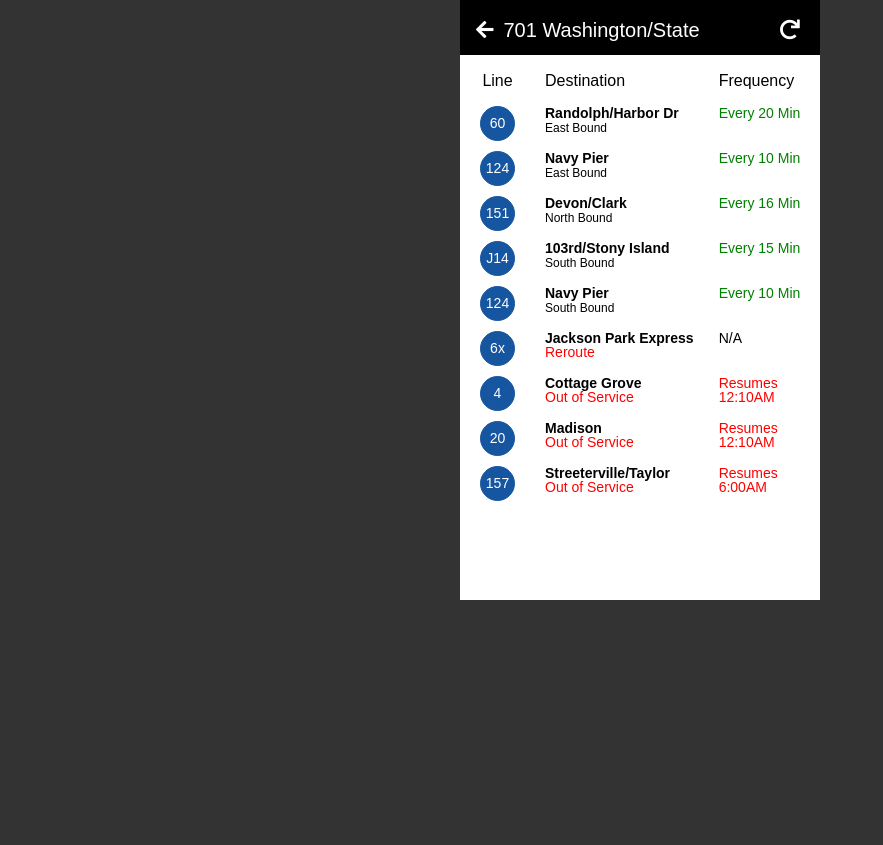
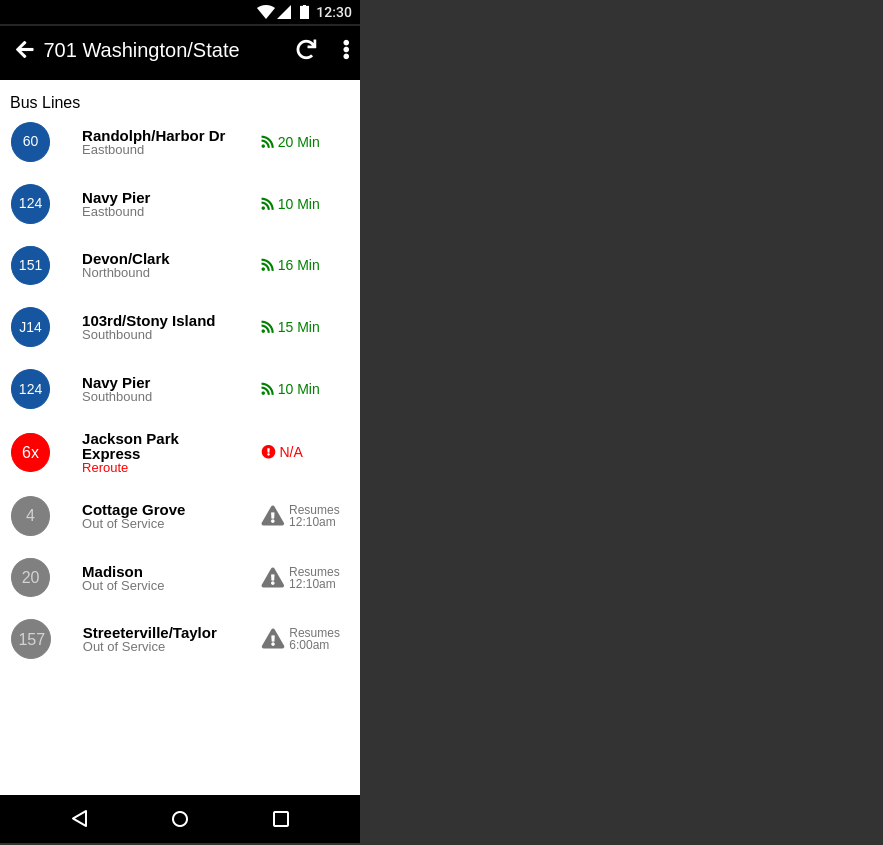
Before and after one commit to christinec589/challenge, a plain HTML site: page index.html in a window 1280 px wide. Shown: the whole page, without its empty margins (0-883 px from the left). Before the commit the page ends 800 px from the top, so only its background shows below. Drawn offline with Linux system fonts and the light colour scheme.

Commit message:
revised challenge

```diff
--- a/css/style.css
+++ b/css/style.css
@@ -5,18 +5,13 @@ body {
   margin: 0 auto;
 }
 
-.container {
-  margin: 0 auto;
+.buslist {
   width: 360px;
   height: 700px;
+  background-color: white;
+  padding-top: 95px;
 }
 
-
-.route-data {
-  background-color: white;
-  width: 360px;
-  height: 600px;
-}
 
 h1 {
   font-size: 20px;
@@ -25,72 +20,134 @@ h1 {
   font-display: roboto;
 }
 
+h2 {
+  font-size: 16px;
+  color: black;
+  margin-left: 10px;
+}
+
 h3 {
   font-size: 14px;
   font-weight: normal;
 }
 
+.statusbar{
+  width: 360px;
+  margin-bottom: 12px;
+}
+
+.statusbar img{
+  width: 100%;
+}
+
+.footerimage {
+  width: 360px;
+}
+
+.footerimage img{
+  width: 100%;
+}
+
 nav {
-  padding: 20px 0 15px 0px;
+  padding: 0px 0 20px 0px;
   position: fixed;
   background-color: black;
   width: 360px;
 }
 
-span.circle {
+li.number {
   border-radius: 50%;
   width: 25px;
   height: 25px;
   line-height: 25px;
   border: 1px solid #16559F;
   background-color: #16559F;
-  padding: .25rem;
+  padding: .4rem;
   color: white;
-  display:inline-block
+  text-align: center;
+  font-size: 14px;
 }
 
-span.title{
+li.reroutenumber {
+  border-radius: 50%;
+  width: 25px;
+  height: 25px;
+  line-height: 25px;
+  border: 1px solid red;
+  background-color: red;
+  padding: .4rem;
+  color: white;
+  text-align: center;
   font-size: 16px;
 }
 
-span.notfrequent{
-  color: red;
-  font-size: 14px;
+li.outnumber {
+  border-radius: 50%;
+  width: 25px;
+  height: 25px;
+  line-height: 25px;
+  border: 1px solid grey;
+  background-color: grey;
+  padding: .4rem;
+  color: lightgrey;
+  text-align: center;
+  font-size: 16px;
 }
 
-span.running{
-  color: green;
-  font-size: 14px;
+ul.route {
+  display: flex;
 }
 
-span.subtitle{
-  font-size: 12px;
+ul.route li {
+  display: inline-block;
+  margin: 11px;
+  align-self: center;
 }
 
-.buslines {
-  padding-top: 73px;
-  margin-left: 20px;
-  font-size: 14px;
-  float: left;
-  text-align: center;
+li.data {
+font-size: 15px;
+font-weight: bolder;
+width: 45%;
+padding-left: 10px;
 }
 
-.destination{
-  padding-top: 73px;
-  margin-left: 30px;
-  font-size: 14px;
-  float: left;
+.subtitle {
+  font-size: 13px;
+  font-weight: lighter;
+  color: #757575;
 }
 
-.frequency {
-  padding-top: 73px;
-  margin-left: 25px;
-  float: left;
-  font-size: 14px;
+.reroutesub{
+  font-size:13px;
+  font-weight: lighter;
+  color: red;
+}
+.outsub{
+  font-size:13px;
+  font-weight: lighter;
+  color: #757575;
 }
 
+li.frequency {
+  font-size: 14px;
+  color: green;
+  width: 25%;
+}
 
-.arrow-left {
+ul li.outFrequency {
+  font-size: 12px;
+  color:  #757575;
+  width: 25%;
+  display: flex;
+}
+
+li.rerouteFreq {
+  font-size: 14px;
+  color:  red;
+  width: 25%;
+}
+
+.navicons {
   float: left;
   color: white;
   font-size: 20px;
@@ -98,29 +155,20 @@ span.subtitle{
   padding-left: 16px;
 }
 
-.refresh {
+.naviconsright {
   float: right;
   color: white;
   font-size: 20px;
-  margin-right: 20px;
+  padding-right: 10px;
+  padding-left: 16px;
 }
 
-.direction {
-font-weight:bold;
+.outFrequency i{
+  font-size: 20px;
+  align-self: center;
+  padding-right: 5px;
 }
 
-.notfrequent {
-  color: red;
-  font-size: 14px;
+.resumetext {
+  align-self: center;
 }
-
-
-ul li{
-  list-style-type: none;
-  height: 45px;
-}
-
-ul li:first-child{
-  list-style-type: none;
-  height: 33px;
-}
--- a/index.html
+++ b/index.html
@@ -7,64 +7,73 @@
     <link rel="stylesheet" href="css/style.css">
     <link rel="stylesheet" href="https://use.fontawesome.com/releases/v5.5.0/css/all.css" integrity="sha384-B4dIYHKNBt8Bc12p+WXckhzcICo0wtJAoU8YZTY5qE0Id1GSseTk6S+L3BlXeVIU" crossorigin="anonymous">
   </head>
+ <body>
+    <header>
+        <nav>
+        <div class="statusbar"> <img src="images/statusbar.png" alt="status bar"></div>
+          <div class="navicons"><i class="fas fa-arrow-left"></i></div>
+          <h1>701 Washington/State</h1>
+          <div class="naviconsright"><i class="fas fa-ellipsis-v"></i></div>
+          <div class="naviconsright"><i class="fas fa-redo"></i></div>
+        </nav>
+    </header>
+     <section class="buslist">
+        <h2>Bus Lines</h2>
+        <ul class="route">
+            <li class="number">60</li>
+            <li class="data">Randolph/Harbor Dr<div class="subtitle">Eastbound</div></li>
+            <li class="frequency"><i class="fas fa-rss"></i> 20 Min</li>
+        </ul>
+        <ul class="route">
+            <li class="number">124</li>
+            <li class="data">Navy Pier<div class="subtitle">Eastbound</div></li>
+            <li class="frequency"><i class="fas fa-rss"></i> 10 Min</li>
+        </ul>
 
-  <body>
-    <section class="container">
-      <nav>
-        <div class="arrow-left">
-          <i class="fas fa-arrow-left"></i>
-        </div>
-        <div class="title">
-            <h1>701 Washington/State</h1>
-          </div>
-        <div class="refresh">
-          <i class="fas fa-redo"></i>
-        </div>
-      </nav>
-      <section class="route-data">
-        <div class="buslines">
-            <ul class="buslines-list">
-              <li><span class="title">Line</span></li>
-              <li><span class="circle">60</span></li>
-              <li><span class="circle">124</span></li>
-              <li><span class="circle">151</span></li>
-              <li><span class="circle">J14</span></li>
-              <li><span class="circle">124</span></li>
-              <li><span class="circle">6x</span></li>
-              <li><span class="circle">4</span></li>
-              <li><span class="circle">20</span></li>
-              <li><span class="circle">157</span></li>
-          </ul>
-        </div>
-        <div class="destination">
-         <ul class="destinations-list">
-            <li><span class="title">Destination</span></li>
-            <li><div class="direction">Randolph/Harbor Dr</div><span class="subtitle">East Bound</span></li>
-            <li><div class="direction">Navy Pier</div><span class="subtitle">East Bound</span></li>
-            <li><div class="direction">Devon/Clark</div><span class="subtitle">North Bound</span></li>
-            <li><div class="direction">103rd/Stony Island</div><span class="subtitle">South Bound</span></li>
-            <li><div class="direction">Navy Pier</div><span class="subtitle">South Bound</span></li>
-            <li><div class="direction">Jackson Park Express</div><span class="notfrequent">Reroute</span></li>
-            <li><div class="direction">Cottage Grove</div><span class="notfrequent">Out of Service</span></li>
-            <li><div class="direction">Madison</div><span class="notfrequent">Out of Service</span></li>
-            <li><div class="direction">Streeterville/Taylor</div><span class="notfrequent">Out of Service</span></li>
-         </ul>
-        </div>
-        <div class="frequency">
-         <ul class="frequency-list">
-           <li><span class="title">Frequency</span></li>
-           <li><span class="running">Every 20 Min</span></li>
-           <li><span class="running">Every 10 Min</span></li>
-           <li><span class="running">Every 16 Min</span></li>
-           <li><span class="running">Every 15 Min</span></li>
-           <li><span class="running">Every 10 Min</span></li>
-           <li>N/A</li>
-           <li><div class="notfrequent">Resumes</div><span class="notfrequent">12:10AM</span></li>
-           <li><div class="notfrequent">Resumes</div><span class="notfrequent">12:10AM</span></li>
-           <li><div class="notfrequent">Resumes</div><span class="notfrequent">6:00AM</span></li>
+        <ul class="route">
+            <li class="number">151</li>
+            <li class="data">Devon/Clark<div class="subtitle">Northbound</div></li>
+            <li class="frequency"><i class="fas fa-rss"></i> 16 Min</li>
         </ul>
-       </div>
-      </section>
-    </section>
+
+        <ul class="route">
+            <li class="number">J14</li>
+            <li class="data">103rd/Stony Island<div class="subtitle">Southbound</div></li>
+            <li class="frequency"><i class="fas fa-rss"></i> 15 Min</li>
+        </ul>
+
+        <ul class="route">
+            <li class="number">124</li>
+            <li class="data">Navy Pier<div class="subtitle">Southbound</div></li>
+            <li class="frequency"><i class="fas fa-rss"></i> 10 Min</li>
+        </ul>
+
+        <ul class="route">
+                <li class="reroutenumber">6x</li>
+                <li class="data">Jackson Park Express<div class="reroutesub">Reroute</div></li>
+                <li class="rerouteFreq"><i class="fas fa-exclamation-circle"></i> N/A</li>
+        </ul>
+
+        <ul class="route">
+                <li class="outnumber">4</li>
+                <li class="data">Cottage Grove<div class="outsub">Out of Service</div></li>
+                <li class="outFrequency"><i class="fas fa-exclamation-triangle"></i><div class="resumetext">Resumes 12:10am</div></li>
+        </ul>
+
+        <ul class="route">
+                <li class="outnumber">20</li>
+                <li class="data">Madison<div class="outsub">Out of Service</div></li>
+                <li class="outFrequency"><i class="fas fa-exclamation-triangle"></i><div class="resumetext">Resumes 12:10am</div></li>
+        </ul>
+
+        <ul class="route">
+                <li class="outnumber">157</li>
+                <li class="data">Streeterville/Taylor<div class="outsub">Out of Service</div></li>
+                <li class="outFrequency"><i class="fas fa-exclamation-triangle"></i> <div class="resumetext">Resumes 6:00am</div></li>
+        </ul>
+     </section>
+   <footer>
+      <div class="footerimage"><img src="images/footer.png" alt="footer"></div>
+   </footer>
   </body>
 </html>
```
Also changed, not shown: images/footer.png (added), images/statusbar.png (added), 2 other files.
